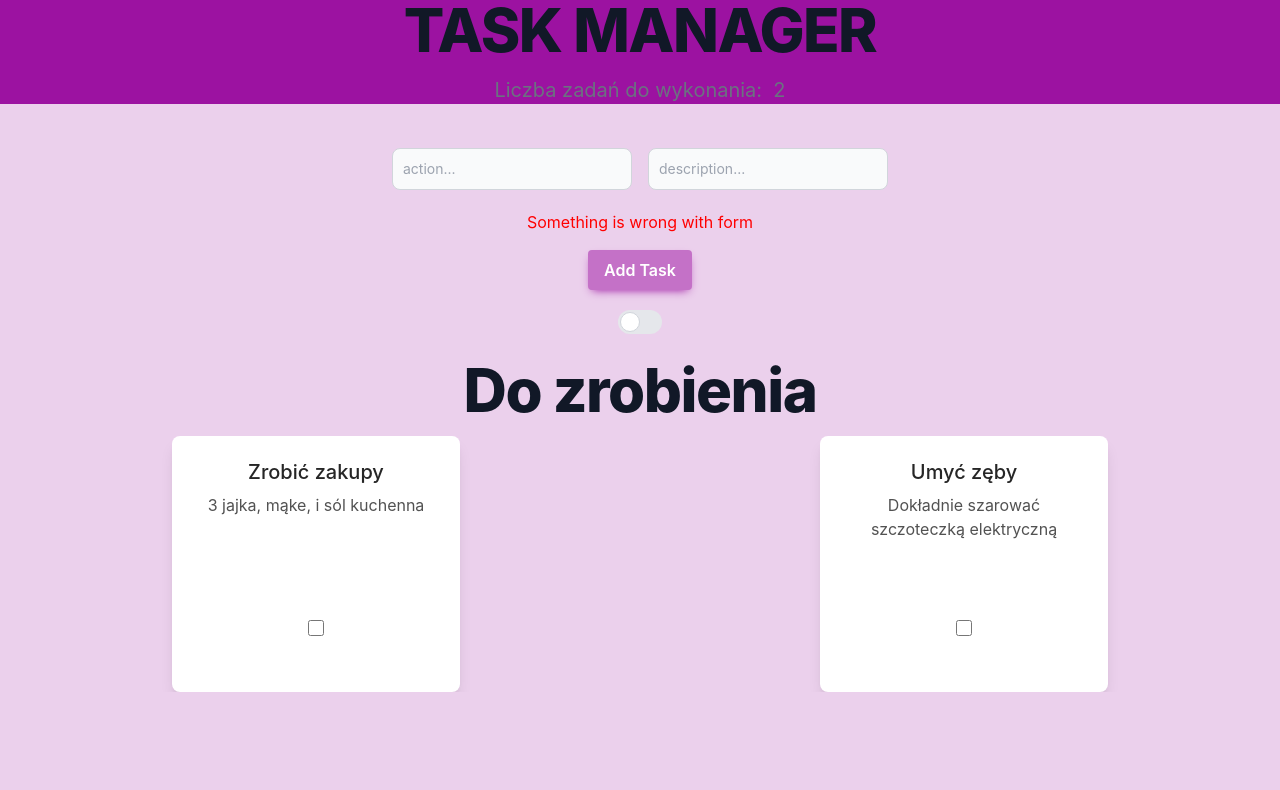
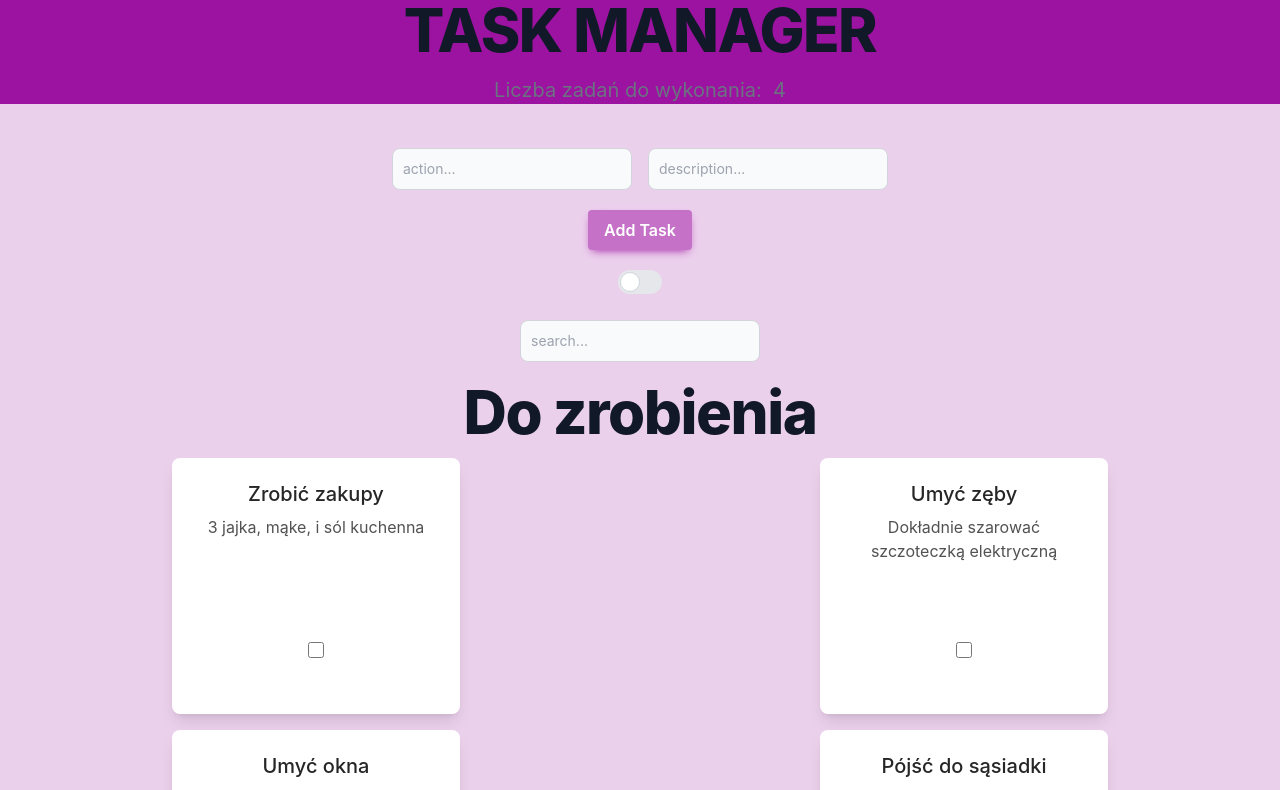
Before and after one commit to Blejn/taskmanager, a React (Create React App) app: page / in a window 1280 px wide. Shown: the top 790 px of the page. Built offline with nearby package versions, Linux system fonts and the light colour scheme.

Commit message:
added more datas to mockup

```diff
--- a/src/App.tsx
+++ b/src/App.tsx
@@ -1,9 +1,9 @@
-import React, { Component } from "react";
+import React, { ChangeEvent, ChangeEventHandler, Component } from "react";
 
 import "./App.css";
 import { BsTrash } from "react-icons/bs";
 import TitleInfo from "./TitleInfo";
-import { MyProps, MyState, Todo } from "./types/types";
+import { FormError, MyProps, MyState, Todo, TodoEdit } from "./types/types";
 import Table from "./table/Table";
 class App extends Component<MyProps, MyState> {
   constructor(props: MyProps) {
@@ -15,21 +15,44 @@ class App extends Component<MyProps, MyState> {
           action: "Zrobić zakupy",
           done: false,
           description: "3 jajka, mąke, i sól kuchenna",
+          isModal: false,
         },
         {
           action: "Umyć zęby",
           done: false,
           description: "Dokładnie szarować szczoteczką elektryczną",
+          isModal: false,
         },
         {
           action: "Odkurzyć pokój",
           done: true,
           description: "Dodatkowo umyć podłogę",
+          isModal: false,
+        },
+        {
+          action: "Umyć okna ",
+          done: false,
+          description: "Dokładnie",
+          isModal: false,
+        },
+        {
+          action: "Pościelić łóżko",
+          done: true,
+          description: "Odrazu jak wstaniesz",
+          isModal: false,
+        },
+        {
+          action: "Pójść do sąsiadki",
+          done: false,
+          description: "Spytać czy w czymś pomóc",
+          isModal: false,
         },
       ],
       newTaskAction: "",
       newTaskDescription: "",
       itemsDone: true,
+      formValid: false,
+      searchBar: "",
     };
   }
   changeStateData = () => {
@@ -37,23 +60,18 @@ class App extends Component<MyProps, MyState> {
       userName: this.state.userName === "Sebastian" ? "Magda" : "Sebastian",
     });
   };
-  updateNewTextInputAction = (e: React.ChangeEvent<HTMLInputElement>) => {
-    this.setState({ newTaskAction: e.target.value });
-    console.log(this.state.newTaskAction);
+  updateNewTextInputAction = (event: React.ChangeEvent<HTMLInputElement>) => {
+    this.setState({ newTaskAction: event.target.value });
   };
-  updateNewTextInputDescription = (e: React.ChangeEvent<HTMLInputElement>) => {
-    this.setState({ newTaskDescription: e.target.value });
-    console.log(this.state.newTaskDescription);
+  updateNewTextInputDescription = (
+    event: React.ChangeEvent<HTMLInputElement>
+  ) => {
+    this.setState({ newTaskDescription: event.target.value });
   };
-  createNewTask = () => {
-    if (
-      !this.state.todoItems.find(
-        i =>
-          i.action === this.state.newTaskAction &&
-          this.updateNewTextInputAction.length !== 0 &&
-          this.updateNewTextInputDescription.length !== 0
-      )
-    ) {
+
+  createNewTask = (event: React.FormEvent<HTMLFormElement>) => {
+    event.preventDefault();
+
     this.setState({
       todoItems: [
         ...this.state.todoItems,
@@ -61,26 +79,24 @@ class App extends Component<MyProps, MyState> {
           action: this.state.newTaskAction,
           done: false,
           description: this.state.newTaskDescription,
+          isModal: false,
         },
       ],
       newTaskAction: "",
       newTaskDescription: "",
       itemsDone: this.state.itemsDone,
     });
-    }
-    if (
-      (this.state.newTaskAction === "" || this.state.newTaskAction === " ") &&
-      (this.state.newTaskDescription === "" ||
-        this.state.newTaskDescription === " ")
-    ) {
-      this.somethingIsWrong();
-    }
   };
-  somethingIsWrong = () => (
-    <p style={{ color: "red", marginBottom: "1rem" }}>
-      Something is wrong with form
-    </p>
-  );
+  // editTask = (task:Todo) => {
+  //   this.setState({
+  //     todoItems:this.state.todoItems.map(item=>{
+  //       item.action ===  task.action ? {
+  //         ...item,
+  //       }
+  //     })
+  //   })
+  // };
+
   toggleChange = (task: Todo) => {
     this.setState({
       todoItems: this.state.todoItems.map(item =>
@@ -88,7 +104,28 @@ class App extends Component<MyProps, MyState> {
       ),
     });
   };
-
+  editHandler = (task: Todo) => {
+    this.setState({
+      todoItems: this.state.todoItems.map(item =>
+        item.action === task.action ? { ...item, isModal: !item.isModal } : item
+      ),
+    });
+  };
+  editTask = (action: string, actionEdit: string, descriptionEdit: string) => {
+    this.setState({
+      todoItems: this.state.todoItems.map(item =>
+        item.action === action
+          ? {
+              ...item,
+              action: actionEdit,
+              done: false,
+              description: descriptionEdit,
+              isModal: false,
+            }
+          : item
+      ),
+    });
+  };
   changeMode = () => {
     this.setState({
       itemsDone: !this.state.itemsDone,
@@ -96,9 +133,29 @@ class App extends Component<MyProps, MyState> {
     console.log(this.state.itemsDone);
   };
 
-  deleteTask(task: Todo) {
-    this.setState({});
+  deleteTask = (array: Array<Todo>, action: string, description: string) => {
+    let index = array.findIndex(x => x.action === action);
+    array.splice(index, 1);
+    this.setState({
+      todoItems: [...array],
+    });
+  };
+  searchHandler = (event: ChangeEvent<HTMLInputElement>) => {
+    let value = event.target.value;
+    const allTodos = this.state.todoItems;
+    Object.freeze(allTodos);
+    const todos = this.state.todoItems.filter(todo => {
+      return todo.action.toLowerCase().includes(value);
+    });
+    if (value === "") {
+      this.setState({
+        todoItems: allTodos,
+      });
     }
+    this.setState({
+      todoItems: todos,
+    });
+  };
 
   render(): React.ReactNode {
     return (
@@ -107,13 +164,15 @@ class App extends Component<MyProps, MyState> {
           userName={this.state.userName}
           todoItems={this.state.todoItems}
         />
+        <form onSubmit={this.createNewTask}>
           <div className=" flex flex-row justify-center gap-4 ">
             <div className="">
               <input
                 placeholder="action..."
-              className=" bg-gray-50 border border-gray-300 text-gray-900 text-sm rounded-lg focus:ring-blue-500 focus:border-blue-500 block m-auto p-2.5 my-5 dark:bg-white dark:border-gray-600 dark:placeholder-gray-400 dark:text-black dark:focus:ring-blue-500 dark:focus:border-blue-500"
+                className=" bg-gray-50 border border-gray-300 text-gray-900 text-sm rounded-lg focus:ring-blue-500 focus:border-blue-500 block m-auto p-2.5 my-5 dark:bg-white dark:border-gray-600 dark:placeholder-gray-400 dark:text-black dark:focus:ring-blue-500 dark:focus:border-blue-500  focus:outline-none focus:border-transparent focus:ring-0"
                 type="text"
                 id="newTask"
+                name="action"
                 value={this.state.newTaskAction}
                 onChange={this.updateNewTextInputAction}
               />
@@ -121,28 +180,24 @@ class App extends Component<MyProps, MyState> {
             <div className="">
               <input
                 placeholder="description..."
-              className=" bg-gray-50 border border-gray-300 text-gray-900 text-sm rounded-lg focus:ring-blue-500 focus:border-blue-500 block m-auto p-2.5 my-5 dark:white dark:border-gray-600 dark:placeholder-gray-400 dark:text-black dark:focus:ring-blue-500 dark:focus:border-blue-500"
+                className=" bg-gray-50 border border-gray-300 text-gray-900 text-sm rounded-lg focus:ring-blue-500 focus:border-blue-500 block m-auto p-2.5 my-5 dark:white dark:border-gray-600 dark:placeholder-gray-400 dark:text-black dark:focus:ring-blue-500 dark:focus:border-blue-500 focus:outline-none focus:border-transparent focus:ring-0"
                 type="text"
                 id="newTask"
+                name="description"
                 value={this.state.newTaskDescription}
                 onChange={this.updateNewTextInputDescription}
               />
             </div>
           </div>
-        {this.somethingIsWrong()}
+
           <button
-          disabled={
-            (this.state.newTaskAction === "" ||
-              this.state.newTaskAction === " ") &&
-            (this.state.newTaskDescription === "" ||
-              this.state.newTaskDescription === " ")
-          }
             className="bg-[#c471c7] hover:bg-[#b041b4] text-white font-semibold hover:text-white py-2 px-4   shadow-[0_4px_9px_-4px_#9c12a1]  rounded"
-          onClick={this.createNewTask}
+            type="submit"
           >
             Add Task
           </button>
-        <div>
+        </form>
+
         <div className="w-full items-center my-5">
           <label className="relative inline-flex items-center cursor-pointer">
             <input
@@ -154,7 +209,16 @@ class App extends Component<MyProps, MyState> {
             <div className="w-11 h-6 bg-gray-200 rounded-full peer peer-focus:ring-4 peer-focus:ring-blue-300 dark:peer-focus:ring-blue-800 dark:bg-gray-700 peer-checked:after:translate-x-full peer-checked:after:border-white after:content-[''] after:absolute after:top-0.5 after:left-[2px] after:bg-white after:border-gray-300 after:border after:rounded-full after:h-5 after:w-5 after:transition-all dark:border-white peer-checked:bg-[#9c12a1]"></div>
           </label>
         </div>
+        {/* SEARCH BAR */}
+        <div className="">
+          <input
+            placeholder="search..."
+            className=" bg-gray-50 border border-gray-300 text-gray-900 text-sm rounded-lg focus:ring-blue-500 focus:border-blue-500 block m-auto p-2.5 my-5 dark:white dark:border-gray-600 dark:placeholder-gray-400 dark:text-black dark:focus:ring-blue-500 dark:focus:border-blue-500 focus:outline-none focus:border-transparent focus:ring-0"
+            type="text"
+            onChange={this.searchHandler}
+          />
         </div>
+
         <div>
           <h1 className="mb-4 text-4xl font-extrabold leading-none tracking-tight text-gray-900 md:text-5xl lg:text-6xl dark:text-white">
             {" "}
@@ -168,8 +232,12 @@ class App extends Component<MyProps, MyState> {
               todoItems={this.state.todoItems}
               newTaskAction={this.state.newTaskAction}
               callback={this.toggleChange}
+              modalHandler={this.editHandler}
               newTaskDescription={this.state.newTaskDescription}
               itemsDone={this.state.itemsDone}
+              formValid={this.state.formValid}
+              editTask={this.editTask}
+              deleteTask={this.deleteTask}
             />
           </div>
         </div>
```
Lines whose indentation alone changed are shown as unchanged.
